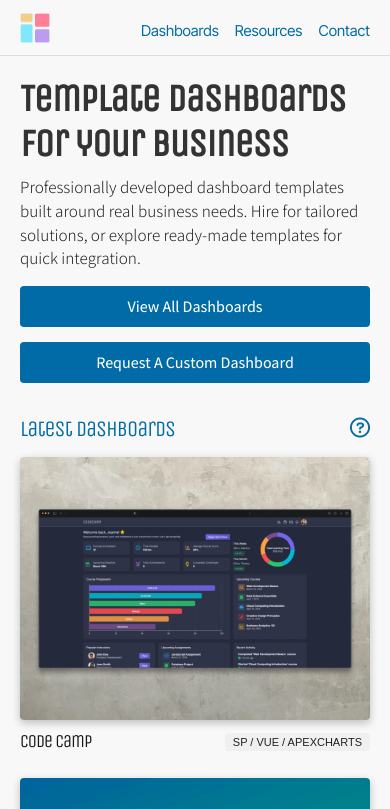
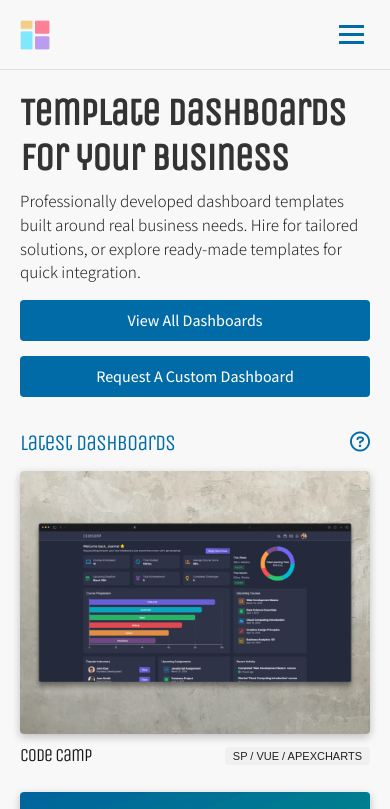
Before and after one commit to joseph-johnson27001/dashboard-website, a Vue app: page / in a window 390 px wide. Shown: the top 809 px of the page. Built offline with nearby package versions, Linux system fonts and the light colour scheme.

Commit message:
Hamburger navigation small screens

```diff
--- a/src/components/Navigation/TopNavigation.vue
+++ b/src/components/Navigation/TopNavigation.vue
@@ -8,18 +8,20 @@
           class="logo-img"
         />
       </router-link>
-      <div class="nav-links">
-        <!-- <router-link to="/how-it-works" active-class="active-link"
-          >How It Works</router-link
-        > -->
 
+      <button class="hamburger" @click="isMenuOpen = !isMenuOpen">
+        <span :class="{ open: isMenuOpen }"></span>
+        <span :class="{ open: isMenuOpen }"></span>
+        <span :class="{ open: isMenuOpen }"></span>
+      </button>
+
+      <div class="nav-links" :class="{ 'show-menu': isMenuOpen }">
         <router-link to="/dashboards" active-class="active-link"
           >Dashboards</router-link
         >
         <router-link to="/resources" active-class="active-link"
           >Resources</router-link
         >
-
         <router-link to="/contact" active-class="active-link"
           >Contact</router-link
         >
@@ -31,6 +33,11 @@
 <script>
 export default {
   name: "TopNavigation",
+  data() {
+    return {
+      isMenuOpen: false,
+    };
+  },
 };
 </script>
 
@@ -41,8 +48,8 @@ nav {
   align-items: center;
   padding: 15px 20px;
   border-bottom: 1px solid rgba(193, 191, 214, 0.5);
-  height: 25px;
   font-family: "Inter Tight";
+  position: relative;
 }
 
 .nav-container {
@@ -53,16 +60,38 @@ nav {
   max-width: 1800px;
 }
 
-a {
-  text-decoration: none;
-  font-weight: 400;
-  color: #006ba6;
-  padding-top: 5px;
-}
-
 .logo-img {
   height: 30px;
   width: auto;
+}
+
+.hamburger {
+  display: none;
+  flex-direction: column;
+  gap: 5px;
+  border: none;
+  background: none;
+  cursor: pointer;
+}
+
+.hamburger span {
+  display: block;
+  width: 25px;
+  height: 3px;
+  background-color: #006ba6;
+  transition: 0.3s;
+}
+
+.hamburger span.open:nth-child(1) {
+  transform: translateY(8px) rotate(45deg);
+}
+
+.hamburger span.open:nth-child(2) {
+  opacity: 0;
+}
+
+.hamburger span.open:nth-child(3) {
+  transform: translateY(-8px) rotate(-45deg);
 }
 
 .nav-links {
@@ -72,6 +101,13 @@ a {
   align-items: center;
 }
 
+a {
+  text-decoration: none;
+  font-weight: 400;
+  color: #006ba6;
+  padding-top: 5px;
+}
+
 .active-link {
   color: #006ba6;
   font-weight: 500;
@@ -79,4 +115,32 @@ a {
   padding-bottom: 3px;
   box-sizing: border-box;
 }
+
+/* Responsive styles */
+@media (max-width: 450px) {
+  .hamburger {
+    display: flex;
+  }
+
+  .nav-links {
+    display: none;
+    flex-direction: column;
+    position: absolute;
+    top: 70px;
+    left: 0px;
+    background-color: #fff;
+    border-bottom: 1px solid rgba(193, 191, 214, 0.5);
+    padding: 10px;
+    gap: 20px;
+    box-shadow: 0 0 10px rgba(0, 0, 0, 0.1);
+    z-index: 10;
+    width: 100%;
+    box-sizing: border-box;
+    text-align: flex-start;
+  }
+
+  .nav-links.show-menu {
+    display: flex;
+  }
+}
 </style>
```
